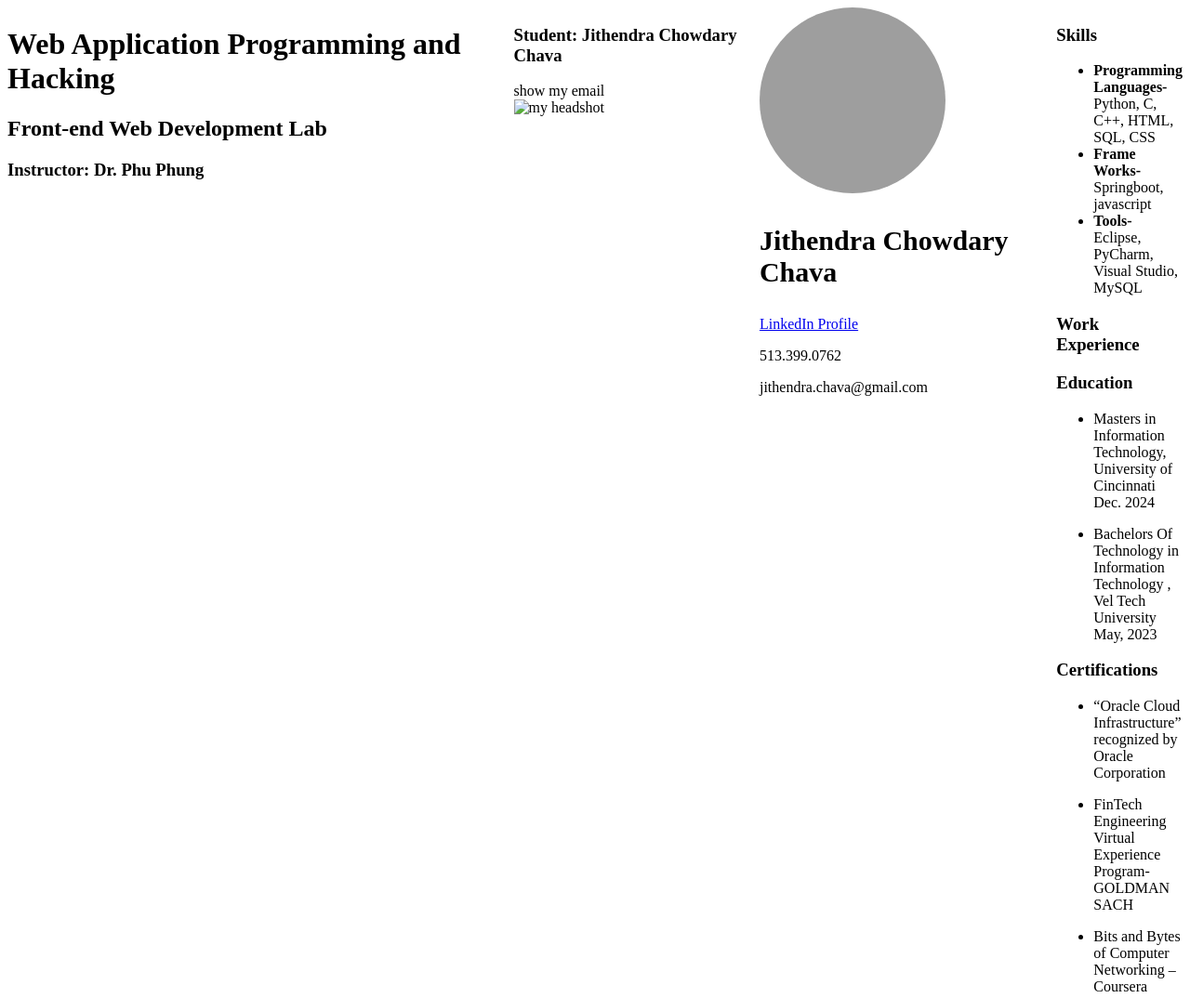
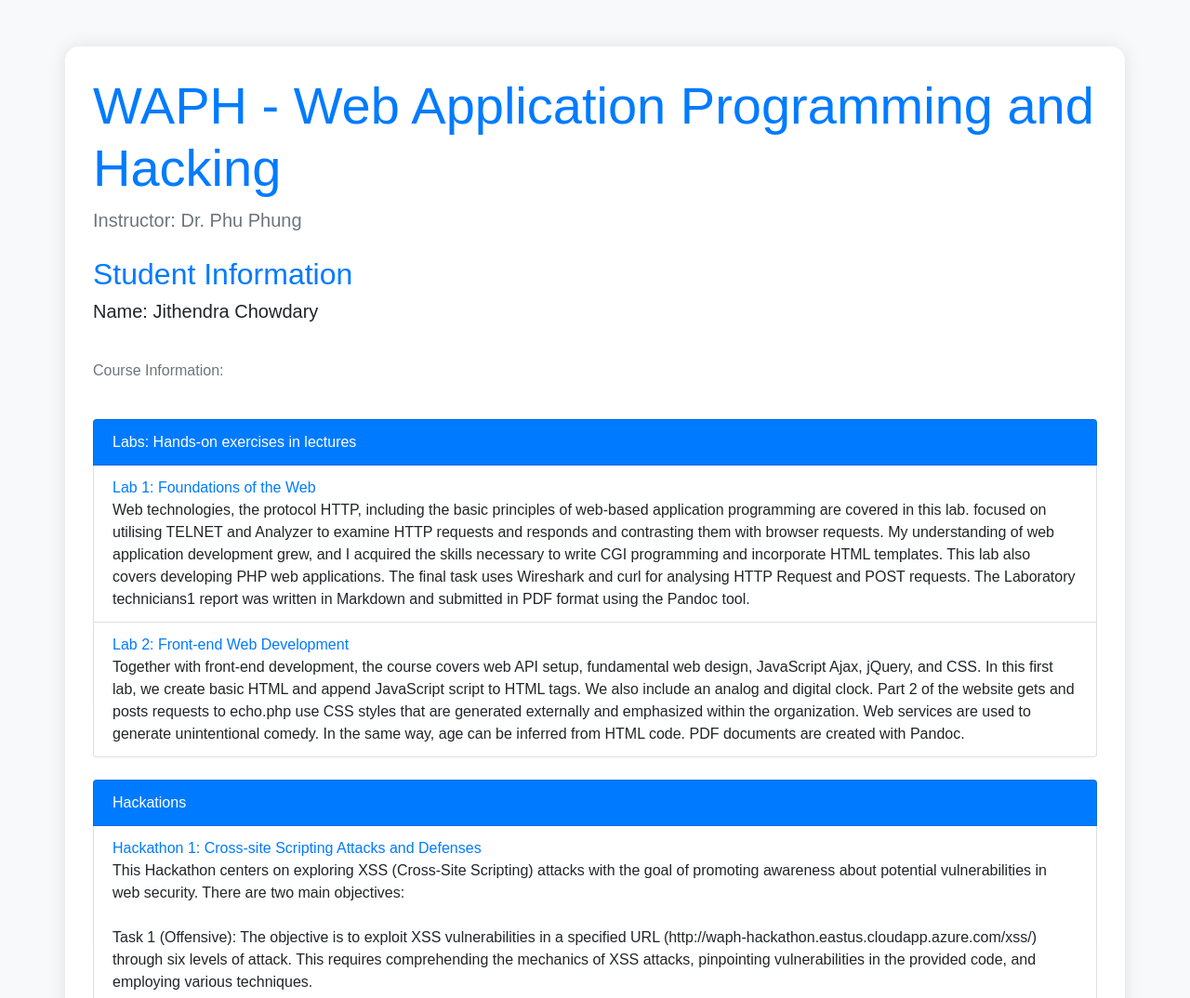
Before and after one commit to Chavajy/Chavajy.github.io, a website: page waph.html in a window 1280 px wide. Shown: the top 1074 px of the page at 93% size. Drawn offline with nearby package versions, Linux system fonts and the light colour scheme; grey boxes are pictures that could not be loaded.

Commit message:
Update waph.html

```diff
--- a/waph.html
+++ b/waph.html
@@ -1,190 +1,80 @@
 <!DOCTYPE html>
-<html>
+<html lang="en">
 <head>
-<meta charset="utf-8">
-<title>WAPH - Jithendra Chowdary Chava</title>
-<script src="email.js"></script>
-<script src="https://waph-uc.github.io/clock.js"></script>
-<script src="https://code.jquery.com/jquery-3.7.1.min.js"
-integrity="sha256-/JqT3SQfawRcv/BIHPThkBvs0OEvtFFmqPF/lYI/Cxo="
-crossorigin="anonymous"></script>
-</head>
-<body>
-
-<div class="container wrapper">
-	<div id="top">
-		<h1>Web Application Programming and Hacking</h1>
-		<h2>Front-end Web Development Lab</h2>
-		<h3>Instructor: Dr. Phu Phung</h3>
-	</div>
-	<div class="wrapper">
-		<div id="menubar">
-			<h3> Student: Jithendra Chowdary Chava</h3>
-			<div id="email" onclick="showhideEmail()">show my email</div>
-			<img src ="images/headshot.jpeg" alt="my headshot" width="50">
-
-		</div>
-  </div>
-</div>
-	<!DOCTYPE html>
-
-<html>
-
-<head>
-
-<meta charset="utf-8">
-
-<title>WAPH-JITHENDRA CHOWDARY CHAVA</title>
-
-<title>Oval Image</title>
-
+    <meta charset="UTF-8">
+    <meta name="viewport" content="width=device-width, initial-scale=1.0">
+    <title>WAPH Course Information</title>
+    <!-- Add Bootstrap CSS Link -->
+    <link rel="stylesheet" href="https://stackpath.bootstrapcdn.com/bootstrap/4.5.2/css/bootstrap.min.css">
     <style>
-
-  .oval-image {
-
-    border-radius: 50%; /* Makes the image oval */
-
-    width: 200px; /* Adjust width as needed */
-
-    height: 200px; /* Adjust height as needed */
-
-    object-fit: cover; /* Ensures the image covers the oval shape */
-
+        body {
+            font-family: Arial, sans-serif;
+            background-color: #f8f9fa;
         }
 
         .container {
-
-    height: 100%;
-
-    display: flex;
-
-    align-items: right;
-
+            background-color: #ffffff;
+            padding: 30px;
+            border-radius: 15px;
+            box-shadow: 0 0 20px rgba(0, 0, 0, 0.1);
+            margin-top: 50px;
         }
 
-  .image {
-
-    width: 200px; /* Adjust width as needed */
-
-    height: auto; /* Maintain aspect ratio */
-
-    margin-right: 20px; /* Add some space between image and content */
-
+        h1, h2 {
+            color: #007bff;
         }
 
-
-
-  .centered-text {
-
-    font-size: 30px;
-
+        p {
+            color: #6c757d;
         }
 
-  .content {
-
-    flex: 1; /* Take up remaining space */
-
+        ul {
+            list-style-type: none;
+            padding: 0;
         }
 
+        .list-group-item-info {
+            background-color: #007bff;
+            color: #ffffff;
+        }
+
+        a {
+            color: #007bff;
+        }
+
+        a:hover {
+            text-decoration: none;
+            color: #0056b3;
+        }
     </style>
+</head>
+<body>
+    <div class="container">
+        <h1 class="display-4">WAPH - Web Application Programming and Hacking</h1>
+        <p class="lead">Instructor: Dr. Phu Phung</p>
 
-</head>
+        <h2 class="mt-4">Student Information</h2>
+        <ul>
+            <li class="h5">Name: Jithendra Chowdary</li>
+        </ul>
+        <br>
+        <p>Course Information: </p>
+        <br>
+        <ul class="list-group">
+            <li class="list-group-item list-group-item-info">Labs: Hands-on exercises in lectures</li>
+            <li class="list-group-item"><a href="https://github.com/Chavajy/waph-chavajy/tree/main/labs/lab1#readme">Lab 1: Foundations of the Web</a><br>Web technologies, the protocol HTTP, including the basic principles of web-based application programming are covered in this lab. focused on utilising TELNET and Analyzer to examine HTTP requests and responds and contrasting them with browser requests. My understanding of web application development grew, and I acquired the skills necessary to write CGI programming and incorporate HTML templates. This lab also covers developing PHP web applications. The final task uses Wireshark and curl for analysing HTTP Request and POST requests. The Laboratory technicians1 report was written in Markdown and submitted in PDF format using the Pandoc tool.</li>
+            <li class="list-group-item"><a href="https://github.com/pullasj/waph-pullasj/blob/main/labs/lab2/README.md">Lab 2: Front-end Web Development</a><br>Together with front-end development, the course covers web API setup, fundamental web design, JavaScript Ajax, jQuery, and CSS. In this first lab, we create basic HTML and append JavaScript script to HTML tags. We also include an analog and digital clock. Part 2 of the website gets and posts requests to echo.php use CSS styles that are generated externally and emphasized within the organization. Web services are used to generate unintentional comedy. In the same way, age can be inferred from HTML code. PDF documents are created with Pandoc.</li>
+        </ul>
 
-
-
-<body class="container">
-
-<div id="header"  >
-
-    <img src=https://Chavajy.github.io/headshot.jpeg class="oval-image" class="image"/>
-
-    <h3 class="centered-text">Jithendra Chowdary Chava</h3>
-
-    <a href=https://www.linkedin.com/in/jithendra-chava/>LinkedIn Profile</a>
-
-    <p>513.399.0762</p>
-
-    <p>jithendra.chava@gmail.com</p>
-
-
-
+        <ul class="list-group mt-4">
+            <li class="list-group-item list-group-item-info">Hackations</li>
+            <li class="list-group-item"><a href="https://github.com/Chavajy/waph-chavajy">Hackathon 1: Cross-site Scripting Attacks and Defenses</a><br> This Hackathon centers on exploring XSS (Cross-Site Scripting) attacks with the goal of promoting awareness about potential vulnerabilities in web security. There are two main objectives:<br><br>Task 1 (Offensive): The objective is to exploit XSS vulnerabilities in a specified URL (http://waph-hackathon.eastus.cloudapp.azure.com/xss/) through six levels of attack. This requires comprehending the mechanics of XSS attacks, pinpointing vulnerabilities in the provided code, and employing various techniques.<br><br>Task 2 (Defensive): The second part focuses on thwarting XSS attacks by implementing secure coding practices. This involves integrating input validation and output sanitization into the code to prevent the execution of malicious scripts.</li>
+        </ul>
     </div>
 
-<div class="content">
-
-
-
-
-
-<div id="left_box"></div>
-
-<div id="right_main">
-
-
-
-<div id="qualifications">
-
-    <h3>Skills</h3>
-
-    <ul>
-
-        <li><b>Programming Languages- </b> Python, C, C++, HTML, SQL, CSS</li>
-
-        <li><b>Frame Works- </b> Springboot, javascript </li>
-
-        <li><b>Tools- </b> Eclipse, PyCharm, Visual Studio, MySQL </li>
-
-
-
-    </ul>
-
-</div>
-
-<div id="work_experience">
-
-    <h3>Work Experience</h3>
-
-
-
-</div>
-
-<div id="education">
-
-    <h3>Education</h3>
-
-    <ul>
-
-   <li> <p>Masters in Information Technology, University of Cincinnati   Dec. 2024</p> </li>
-
-    <li><p>Bachelors Of Technology in Information Technology , Vel Tech University  May, 2023</p> </li>
-
-</ul>
-
-</div>
-
-<div id="certifications">
-
-    <h3>Certifications</h3>
-
-    <ul>
-
-   <li> <p>“Oracle Cloud Infrastructure” recognized by Oracle Corporation</p> </li>
-
-    <li><p>FinTech Engineering Virtual Experience Program-GOLDMAN SACH</p> </li>
-	    <li><p>Bits and Bytes of Computer Networking – Coursera </p></li>
-
-</ul>
-
-</div>
-
-</div>
-
-</div>
-
-</div>
-
-</body>
-
-</html>
+    <!-- Add Bootstrap JS and Popper.js Scripts -->
+    <script src="https://code.jquery.com/jquery-3.5.1.slim.min.js"></script>
+    <script src="https://cdn.jsdelivr.net/npm/@popperjs/core@2.0.8/dist/umd/popper.min.js"></script>
+    <script src="https://stackpath.bootstrapcdn.com/bootstrap/4.5.2/js/bootstrap.min.js"></script>
 </body>
 </html>
```
Lines whose indentation alone changed are shown as unchanged.
